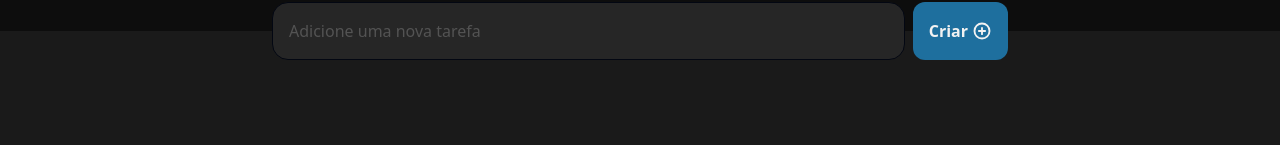
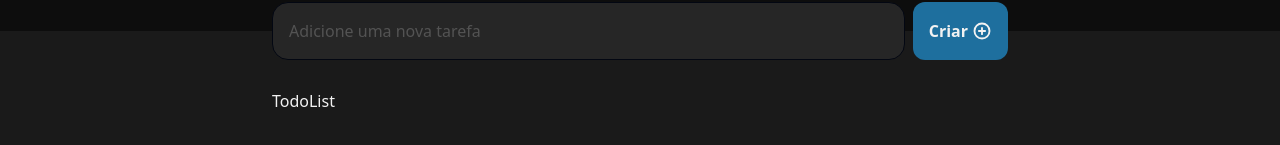
Before and after one commit to Cleber-Severo/to-do-react, a React (Vite) app: page / in a window 1280 px wide. Shown: the part 169-314 px from the top of the page. Built offline with nearby package versions, Linux system fonts and the light colour scheme.

Commit message:
reactor: page wrapper and todo component-wrapper

```diff
--- a/src/App.tsx
+++ b/src/App.tsx
@@ -1,15 +1,13 @@
-import AddTaskForm from "./components/add-task-form";
 import Header from "./components/header";
 import PageWrapper from "./components/page-wrapper";
+import Todo from "./components/todo";
 
 function App() {
   return (
-    <div className="bg-todo-gray-600">
+    <PageWrapper>
       <Header />
-      <PageWrapper>
-        <AddTaskForm />
-      </PageWrapper>
-    </div>
+      <Todo />
+    </PageWrapper>
   );
 }
 
--- a/src/components/page-wrapper.tsx
+++ b/src/components/page-wrapper.tsx
@@ -6,10 +6,7 @@ interface PageWrapperProps {
 
 const PageWrapper = ({ children }: PageWrapperProps) => {
   return (
-    <div
-      style={{ height: "calc(100vh - 200px)" }}
-      className="text-todo-gray-100  max-w-[736px] mx-auto"
-    >
+    <div className="bg-todo-gray-600">
       {children}
     </div>
   );
--- /dev/null
+++ b/src/components/todo-list.tsx
@@ -0,0 +1,9 @@
+import React from 'react'
+
+const TodoList = () => {
+  return (
+    <div>TodoList</div>
+  )
+}
+
+export default TodoList
--- /dev/null
+++ b/src/components/todo.tsx
@@ -0,0 +1,19 @@
+import { useState } from "react";
+import AddTaskForm from "./add-task-form";
+import TodoList from "./todo-list";
+
+const Todo = () => {
+  const [todoList, setTodoList] = useState()
+
+  return (
+    <div
+      style={{ height: "calc(100vh - 200px)" }}
+      className="text-todo-gray-100  max-w-[736px] mx-auto"
+    >
+      <AddTaskForm />
+      <TodoList />
+    </div>
+  );
+};
+
+export default Todo;
```
